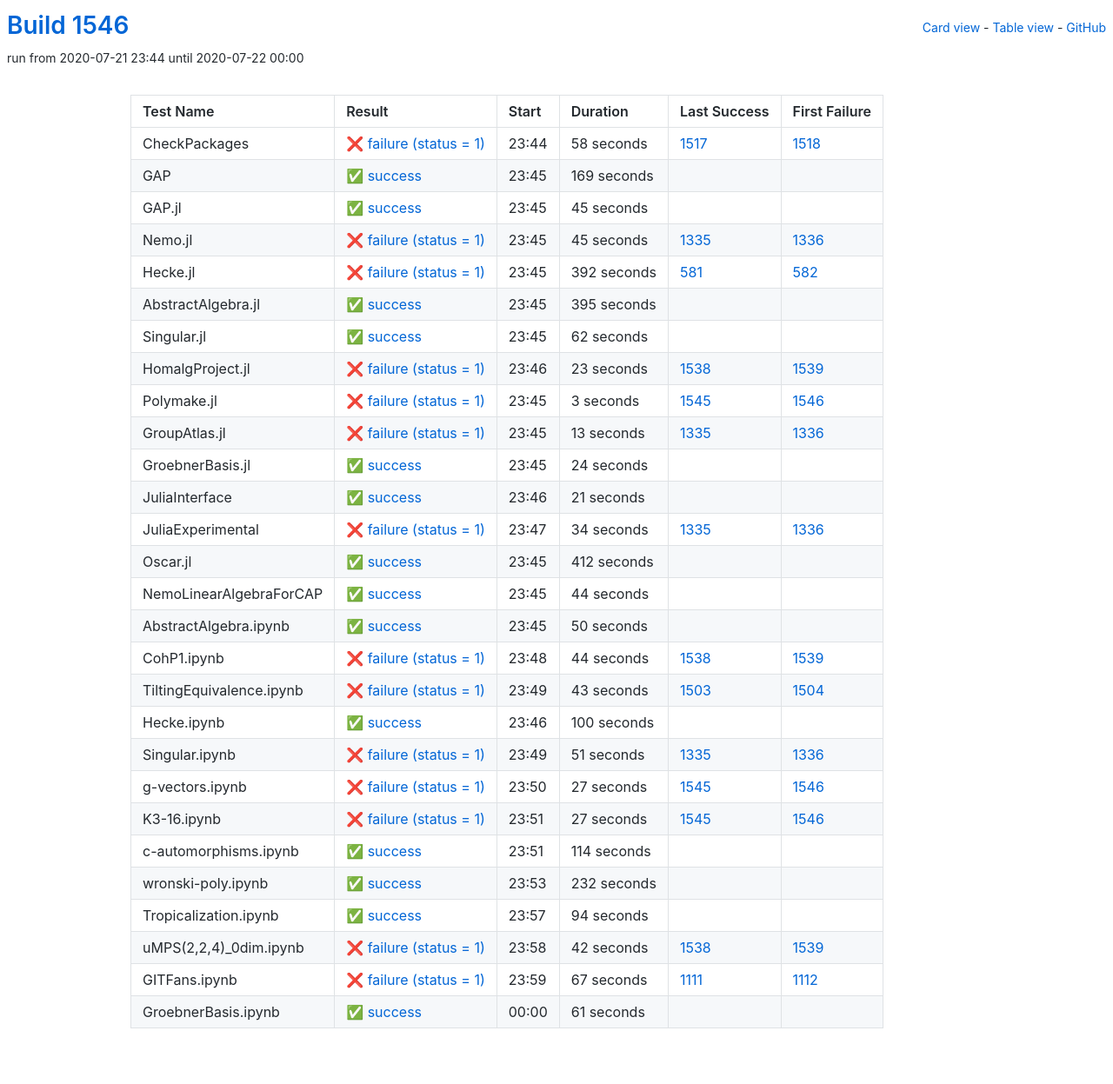
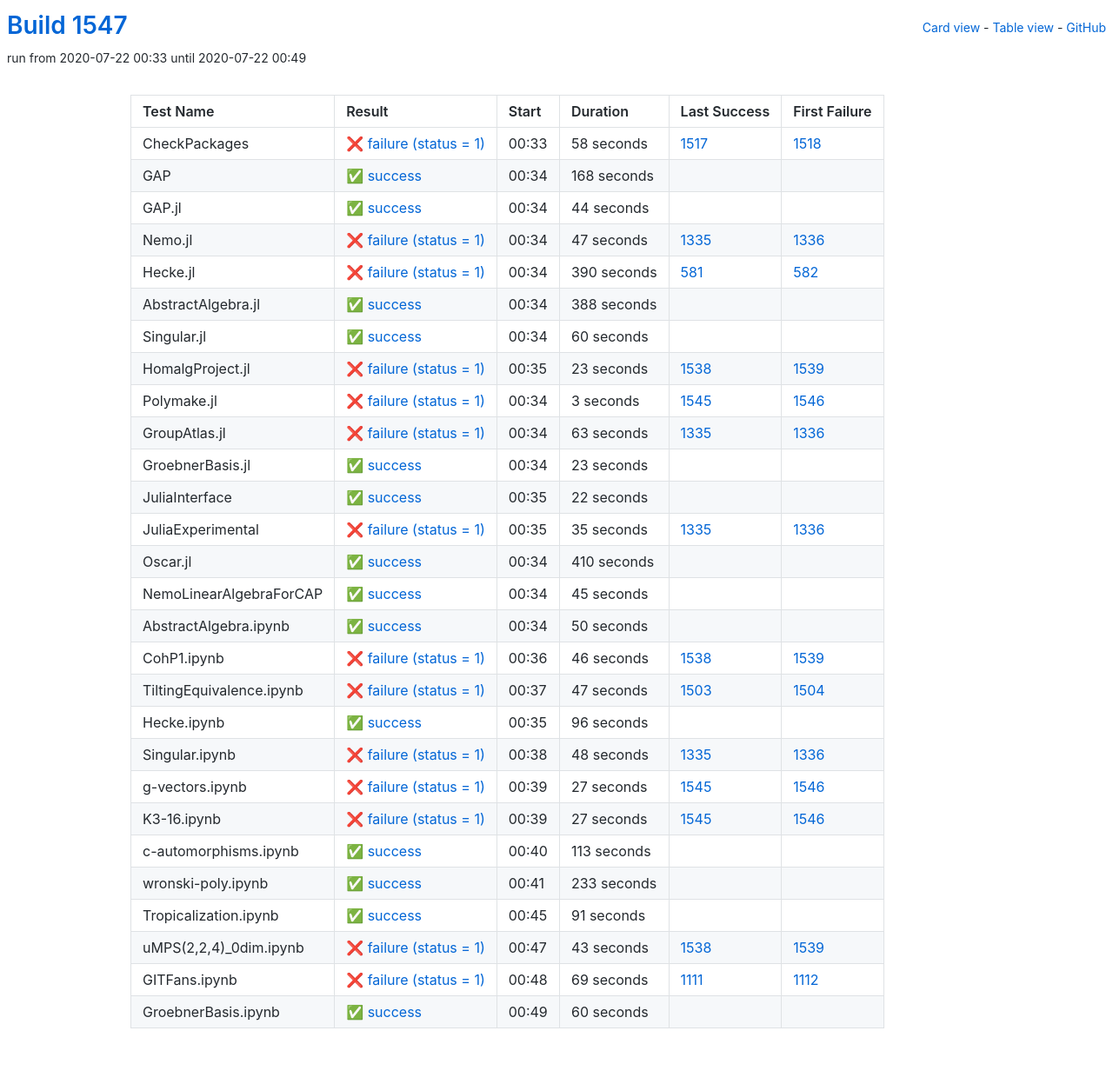
Before and after one commit to oscar-system/oscar-ci-status-1.4, a Jekyll site: the page built from table.html, in a window 1280 px wide. Shown: the whole page at 87% size. Built offline with Jekyll 4.4.1, drawn with Linux system fonts in a browser that asks for light colours.

Commit message:
Build #1547

```diff
--- a/_data/ci.yml
+++ b/_data/ci.yml
@@ -1,6 +1,6 @@
 ---
-build: 1546
-build_url: https://oscarci.mathematik.uni-kl.de/job/oscar-julia-1.4/1546/
+build: 1547
+build_url: https://oscarci.mathematik.uni-kl.de/job/oscar-julia-1.4/1547/
 job: oscar-julia-1.4
 organization: oscar-system
 repo: oscar-ci-status-1.4
@@ -8,8 +8,8 @@ repourl: https://github.com/oscar-system/oscar-ci-status-1.4
 tests:
 - name: CheckPackages
   id: checkpackages
-  log: https://oscarci.mathematik.uni-kl.de/job/oscar-julia-1.4/1546/artifact/logs/build-1546/CheckPackages.log
-  start: 2020-07-21 23:44
+  log: https://oscarci.mathematik.uni-kl.de/job/oscar-julia-1.4/1547/artifact/logs/build-1547/CheckPackages.log
+  start: 2020-07-22 00:33
   success: false
   exitcode: 1
   status: failure
@@ -20,80 +20,80 @@ tests:
   first_failure_url: https://oscarci.mathematik.uni-kl.de/job/oscar-julia-1.4/1518/
 - name: GAP
   id: gap
-  log: https://oscarci.mathematik.uni-kl.de/job/oscar-julia-1.4/1546/artifact/logs/build-1546/GAP.log
-  start: 2020-07-21 23:45
+  log: https://oscarci.mathematik.uni-kl.de/job/oscar-julia-1.4/1547/artifact/logs/build-1547/GAP.log
+  start: 2020-07-22 00:34
   success: true
   exitcode: 0
   status: success
-  duration: 169
+  duration: 168
   last_success: false
   last_success_url:
   first_failure: false
   first_failure_url:
 - name: GAP.jl
   id: gap-jl
-  log: https://oscarci.mathematik.uni-kl.de/job/oscar-julia-1.4/1546/artifact/logs/build-1546/GAP.jl.log
-  start: 2020-07-21 23:45
+  log: https://oscarci.mathematik.uni-kl.de/job/oscar-julia-1.4/1547/artifact/logs/build-1547/GAP.jl.log
+  start: 2020-07-22 00:34
   success: true
   exitcode: 0
   status: success
-  duration: 45
+  duration: 44
   last_success: false
   last_success_url:
   first_failure: false
   first_failure_url:
 - name: Nemo.jl
   id: nemo-jl
-  log: https://oscarci.mathematik.uni-kl.de/job/oscar-julia-1.4/1546/artifact/logs/build-1546/Nemo.jl.log
-  start: 2020-07-21 23:45
+  log: https://oscarci.mathematik.uni-kl.de/job/oscar-julia-1.4/1547/artifact/logs/build-1547/Nemo.jl.log
+  start: 2020-07-22 00:34
   success: false
   exitcode: 1
   status: failure
-  duration: 45
+  duration: 47
   last_success: 1335
   last_success_url: https://oscarci.mathematik.uni-kl.de/job/oscar-julia-1.4/1335/
   first_failure: 1336
   first_failure_url: https://oscarci.mathematik.uni-kl.de/job/oscar-julia-1.4/1336/
 - name: Hecke.jl
   id: hecke-jl
-  log: https://oscarci.mathematik.uni-kl.de/job/oscar-julia-1.4/1546/artifact/logs/build-1546/Hecke.jl.log
-  start: 2020-07-21 23:45
+  log: https://oscarci.mathematik.uni-kl.de/job/oscar-julia-1.4/1547/artifact/logs/build-1547/Hecke.jl.log
+  start: 2020-07-22 00:34
   success: false
   exitcode: 1
   status: failure
-  duration: 392
+  duration: 390
   last_success: 581
   last_success_url: https://oscarci.mathematik.uni-kl.de/job/oscar-julia-1.4/581/
   first_failure: 582
   first_failure_url: https://oscarci.mathematik.uni-kl.de/job/oscar-julia-1.4/582/
 - name: AbstractAlgebra.jl
   id: abstractalgebra-jl
-  log: https://oscarci.mathematik.uni-kl.de/job/oscar-julia-1.4/1546/artifact/logs/build-1546/AbstractAlgebra.jl.log
-  start: 2020-07-21 23:45
+  log: https://oscarci.mathematik.uni-kl.de/job/oscar-julia-1.4/1547/artifact/logs/build-1547/AbstractAlgebra.jl.log
+  start: 2020-07-22 00:34
   success: true
   exitcode: 0
   status: success
-  duration: 395
+  duration: 388
   last_success: false
   last_success_url:
   first_failure: false
   first_failure_url:
 - name: Singular.jl
   id: singular-jl
-  log: https://oscarci.mathematik.uni-kl.de/job/oscar-julia-1.4/1546/artifact/logs/build-1546/Singular.jl.log
-  start: 2020-07-21 23:45
+  log: https://oscarci.mathematik.uni-kl.de/job/oscar-julia-1.4/1547/artifact/logs/build-1547/Singular.jl.log
+  start: 2020-07-22 00:34
   success: true
   exitcode: 0
   status: success
-  duration: 62
+  duration: 60
   last_success: false
   last_success_url:
   first_failure: false
   first_failure_url:
 - name: HomalgProject.jl
   id: homalgproject-jl
-  log: https://oscarci.mathematik.uni-kl.de/job/oscar-julia-1.4/1546/artifact/logs/build-1546/HomalgProject.jl.log
-  start: 2020-07-21 23:46
+  log: https://oscarci.mathematik.uni-kl.de/job/oscar-julia-1.4/1547/artifact/logs/build-1547/HomalgProject.jl.log
+  start: 2020-07-22 00:35
   success: false
   exitcode: 1
   status: failure
@@ -104,8 +104,8 @@ tests:
   first_failure_url: https://oscarci.mathematik.uni-kl.de/job/oscar-julia-1.4/1539/
 - name: Polymake.jl
   id: polymake-jl
-  log: https://oscarci.mathematik.uni-kl.de/job/oscar-julia-1.4/1546/artifact/logs/build-1546/Polymake.jl.log
-  start: 2020-07-21 23:45
+  log: https://oscarci.mathematik.uni-kl.de/job/oscar-julia-1.4/1547/artifact/logs/build-1547/Polymake.jl.log
+  start: 2020-07-22 00:34
   success: false
   exitcode: 1
   status: failure
@@ -116,80 +116,80 @@ tests:
   first_failure_url: https://oscarci.mathematik.uni-kl.de/job/oscar-julia-1.4/1546/
 - name: GroupAtlas.jl
   id: groupatlas-jl
-  log: https://oscarci.mathematik.uni-kl.de/job/oscar-julia-1.4/1546/artifact/logs/build-1546/GroupAtlas.jl.log
-  start: 2020-07-21 23:45
+  log: https://oscarci.mathematik.uni-kl.de/job/oscar-julia-1.4/1547/artifact/logs/build-1547/GroupAtlas.jl.log
+  start: 2020-07-22 00:34
   success: false
   exitcode: 1
   status: failure
-  duration: 13
+  duration: 63
   last_success: 1335
   last_success_url: https://oscarci.mathematik.uni-kl.de/job/oscar-julia-1.4/1335/
   first_failure: 1336
   first_failure_url: https://oscarci.mathematik.uni-kl.de/job/oscar-julia-1.4/1336/
 - name: GroebnerBasis.jl
   id: groebnerbasis-jl
-  log: https://oscarci.mathematik.uni-kl.de/job/oscar-julia-1.4/1546/artifact/logs/build-1546/GroebnerBasis.jl.log
-  start: 2020-07-21 23:45
+  log: https://oscarci.mathematik.uni-kl.de/job/oscar-julia-1.4/1547/artifact/logs/build-1547/GroebnerBasis.jl.log
+  start: 2020-07-22 00:34
   success: true
   exitcode: 0
   status: success
-  duration: 24
+  duration: 23
   last_success: false
   last_success_url:
   first_failure: false
   first_failure_url:
 - name: JuliaInterface
   id: juliainterface
-  log: https://oscarci.mathematik.uni-kl.de/job/oscar-julia-1.4/1546/artifact/logs/build-1546/JuliaInterface.log
-  start: 2020-07-21 23:46
+  log: https://oscarci.mathematik.uni-kl.de/job/oscar-julia-1.4/1547/artifact/logs/build-1547/JuliaInterface.log
+  start: 2020-07-22 00:35
   success: true
   exitcode: 0
   status: success
-  duration: 21
+  duration: 22
   last_success: false
   last_success_url:
   first_failure: false
   first_failure_url:
 - name: JuliaExperimental
   id: juliaexperimental
-  log: https://oscarci.mathematik.uni-kl.de/job/oscar-julia-1.4/1546/artifact/logs/build-1546/JuliaExperimental.log
-  start: 2020-07-21 23:47
+  log: https://oscarci.mathematik.uni-kl.de/job/oscar-julia-1.4/1547/artifact/logs/build-1547/JuliaExperimental.log
+  start: 2020-07-22 00:35
   success: false
   exitcode: 1
   status: failure
-  duration: 34
+  duration: 35
   last_success: 1335
   last_success_url: https://oscarci.mathematik.uni-kl.de/job/oscar-julia-1.4/1335/
   first_failure: 1336
   first_failure_url: https://oscarci.mathematik.uni-kl.de/job/oscar-julia-1.4/1336/
 - name: Oscar.jl
   id: oscar-jl
-  log: https://oscarci.mathematik.uni-kl.de/job/oscar-julia-1.4/1546/artifact/logs/build-1546/Oscar.jl.log
-  start: 2020-07-21 23:45
+  log: https://oscarci.mathematik.uni-kl.de/job/oscar-julia-1.4/1547/artifact/logs/build-1547/Oscar.jl.log
+  start: 2020-07-22 00:34
   success: true
   exitcode: 0
   status: success
-  duration: 412
+  duration: 410
   last_success: false
   last_success_url:
   first_failure: false
   first_failure_url:
 - name: NemoLinearAlgebraForCAP
   id: nemolinearalgebraforcap
-  log: https://oscarci.mathematik.uni-kl.de/job/oscar-julia-1.4/1546/artifact/logs/build-1546/NemoLinearAlgebraForCAP.log
-  start: 2020-07-21 23:45
+  log: https://oscarci.mathematik.uni-kl.de/job/oscar-julia-1.4/1547/artifact/logs/build-1547/NemoLinearAlgebraForCAP.log
+  start: 2020-07-22 00:34
   success: true
   exitcode: 0
   status: success
-  duration: 44
+  duration: 45
   last_success: false
   last_success_url:
   first_failure: false
   first_failure_url:
 - name: AbstractAlgebra.ipynb
   id: abstractalgebra-ipynb
-  log: https://oscarci.mathematik.uni-kl.de/job/oscar-julia-1.4/1546/artifact/logs/build-1546/AbstractAlgebra.ipynb.log
-  start: 2020-07-21 23:45
+  log: https://oscarci.mathematik.uni-kl.de/job/oscar-julia-1.4/1547/artifact/logs/build-1547/AbstractAlgebra.ipynb.log
+  start: 2020-07-22 00:34
   success: true
   exitcode: 0
   status: success
@@ -200,56 +200,56 @@ tests:
   first_failure_url:
 - name: CohP1.ipynb
   id: cohp1-ipynb
-  log: https://oscarci.mathematik.uni-kl.de/job/oscar-julia-1.4/1546/artifact/logs/build-1546/CohP1.ipynb.log
-  start: 2020-07-21 23:48
+  log: https://oscarci.mathematik.uni-kl.de/job/oscar-julia-1.4/1547/artifact/logs/build-1547/CohP1.ipynb.log
+  start: 2020-07-22 00:36
   success: false
   exitcode: 1
   status: failure
-  duration: 44
+  duration: 46
   last_success: 1538
   last_success_url: https://oscarci.mathematik.uni-kl.de/job/oscar-julia-1.4/1538/
   first_failure: 1539
   first_failure_url: https://oscarci.mathematik.uni-kl.de/job/oscar-julia-1.4/1539/
 - name: TiltingEquivalence.ipynb
   id: tiltingequivalence-ipynb
-  log: https://oscarci.mathematik.uni-kl.de/job/oscar-julia-1.4/1546/artifact/logs/build-1546/TiltingEquivalence.ipynb.log
-  start: 2020-07-21 23:49
+  log: https://oscarci.mathematik.uni-kl.de/job/oscar-julia-1.4/1547/artifact/logs/build-1547/TiltingEquivalence.ipynb.log
+  start: 2020-07-22 00:37
   success: false
   exitcode: 1
   status: failure
-  duration: 43
+  duration: 47
   last_success: 1503
   last_success_url: https://oscarci.mathematik.uni-kl.de/job/oscar-julia-1.4/1503/
   first_failure: 1504
   first_failure_url: https://oscarci.mathematik.uni-kl.de/job/oscar-julia-1.4/1504/
 - name: Hecke.ipynb
   id: hecke-ipynb
-  log: https://oscarci.mathematik.uni-kl.de/job/oscar-julia-1.4/1546/artifact/logs/build-1546/Hecke.ipynb.log
-  start: 2020-07-21 23:46
+  log: https://oscarci.mathematik.uni-kl.de/job/oscar-julia-1.4/1547/artifact/logs/build-1547/Hecke.ipynb.log
+  start: 2020-07-22 00:35
   success: true
   exitcode: 0
   status: success
-  duration: 100
+  duration: 96
   last_success: false
   last_success_url:
   first_failure: false
   first_failure_url:
 - name: Singular.ipynb
   id: singular-ipynb
-  log: https://oscarci.mathematik.uni-kl.de/job/oscar-julia-1.4/1546/artifact/logs/build-1546/Singular.ipynb.log
-  start: 2020-07-21 23:49
+  log: https://oscarci.mathematik.uni-kl.de/job/oscar-julia-1.4/1547/artifact/logs/build-1547/Singular.ipynb.log
+  start: 2020-07-22 00:38
   success: false
   exitcode: 1
   status: failure
-  duration: 51
+  duration: 48
   last_success: 1335
   last_success_url: https://oscarci.mathematik.uni-kl.de/job/oscar-julia-1.4/1335/
   first_failure: 1336
   first_failure_url: https://oscarci.mathematik.uni-kl.de/job/oscar-julia-1.4/1336/
 - name: g-vectors.ipynb
   id: g-vectors-ipynb
-  log: https://oscarci.mathematik.uni-kl.de/job/oscar-julia-1.4/1546/artifact/logs/build-1546/g-vectors.ipynb.log
-  start: 2020-07-21 23:50
+  log: https://oscarci.mathematik.uni-kl.de/job/oscar-julia-1.4/1547/artifact/logs/build-1547/g-vectors.ipynb.log
+  start: 2020-07-22 00:39
   success: false
   exitcode: 1
   status: failure
@@ -260,8 +260,8 @@ tests:
   first_failure_url: https://oscarci.mathematik.uni-kl.de/job/oscar-julia-1.4/1546/
 - name: K3-16.ipynb
   id: k3-16-ipynb
-  log: https://oscarci.mathematik.uni-kl.de/job/oscar-julia-1.4/1546/artifact/logs/build-1546/K3-16.ipynb.log
-  start: 2020-07-21 23:51
+  log: https://oscarci.mathematik.uni-kl.de/job/oscar-julia-1.4/1547/artifact/logs/build-1547/K3-16.ipynb.log
+  start: 2020-07-22 00:39
   success: false
   exitcode: 1
   status: failure
@@ -272,72 +272,72 @@ tests:
   first_failure_url: https://oscarci.mathematik.uni-kl.de/job/oscar-julia-1.4/1546/
 - name: c-automorphisms.ipynb
   id: c-automorphisms-ipynb
-  log: https://oscarci.mathematik.uni-kl.de/job/oscar-julia-1.4/1546/artifact/logs/build-1546/c-automorphisms.ipynb.log
-  start: 2020-07-21 23:51
+  log: https://oscarci.mathematik.uni-kl.de/job/oscar-julia-1.4/1547/artifact/logs/build-1547/c-automorphisms.ipynb.log
+  start: 2020-07-22 00:40
   success: true
   exitcode: 0
   status: success
-  duration: 114
+  duration: 113
   last_success: false
   last_success_url:
   first_failure: false
   first_failure_url:
 - name: wronski-poly.ipynb
   id: wronski-poly-ipynb
-  log: https://oscarci.mathematik.uni-kl.de/job/oscar-julia-1.4/1546/artifact/logs/build-1546/wronski-poly.ipynb.log
-  start: 2020-07-21 23:53
+  log: https://oscarci.mathematik.uni-kl.de/job/oscar-julia-1.4/1547/artifact/logs/build-1547/wronski-poly.ipynb.log
+  start: 2020-07-22 00:41
   success: true
   exitcode: 0
   status: success
-  duration: 232
+  duration: 233
   last_success: false
   last_success_url:
   first_failure: false
   first_failure_url:
 - name: Tropicalization.ipynb
   id: tropicalization-ipynb
-  log: https://oscarci.mathematik.uni-kl.de/job/oscar-julia-1.4/1546/artifact/logs/build-1546/Tropicalization.ipynb.log
-  start: 2020-07-21 23:57
+  log: https://oscarci.mathematik.uni-kl.de/job/oscar-julia-1.4/1547/artifact/logs/build-1547/Tropicalization.ipynb.log
+  start: 2020-07-22 00:45
   success: true
   exitcode: 0
   status: success
-  duration: 94
+  duration: 91
   last_success: false
   last_success_url:
   first_failure: false
   first_failure_url:
 - name: uMPS(2,2,4)_0dim.ipynb
   id: umps-2-2-4-0dim-ipynb
-  log: https://oscarci.mathematik.uni-kl.de/job/oscar-julia-1.4/1546/artifact/logs/build-1546/uMPS-2-2-4-_0dim.ipynb.log
-  start: 2020-07-21 23:58
+  log: https://oscarci.mathematik.uni-kl.de/job/oscar-julia-1.4/1547/artifact/logs/build-1547/uMPS-2-2-4-_0dim.ipynb.log
+  start: 2020-07-22 00:47
   success: false
   exitcode: 1
   status: failure
-  duration: 42
+  duration: 43
   last_success: 1538
   last_success_url: https://oscarci.mathematik.uni-kl.de/job/oscar-julia-1.4/1538/
   first_failure: 1539
   first_failure_url: https://oscarci.mathematik.uni-kl.de/job/oscar-julia-1.4/1539/
 - name: GITFans.ipynb
   id: gitfans-ipynb
-  log: https://oscarci.mathematik.uni-kl.de/job/oscar-julia-1.4/1546/artifact/logs/build-1546/GITFans.ipynb.log
-  start: 2020-07-21 23:59
+  log: https://oscarci.mathematik.uni-kl.de/job/oscar-julia-1.4/1547/artifact/logs/build-1547/GITFans.ipynb.log
+  start: 2020-07-22 00:48
   success: false
   exitcode: 1
   status: failure
-  duration: 67
+  duration: 69
   last_success: 1111
   last_success_url: https://oscarci.mathematik.uni-kl.de/job/oscar-julia-1.4/1111/
   first_failure: 1112
   first_failure_url: https://oscarci.mathematik.uni-kl.de/job/oscar-julia-1.4/1112/
 - name: GroebnerBasis.ipynb
   id: groebnerbasis-ipynb
-  log: https://oscarci.mathematik.uni-kl.de/job/oscar-julia-1.4/1546/artifact/logs/build-1546/GroebnerBasis.ipynb.log
-  start: 2020-07-22 00:00
+  log: https://oscarci.mathematik.uni-kl.de/job/oscar-julia-1.4/1547/artifact/logs/build-1547/GroebnerBasis.ipynb.log
+  start: 2020-07-22 00:49
   success: true
   exitcode: 0
   status: success
-  duration: 61
+  duration: 60
   last_success: false
   last_success_url:
   first_failure: false
```
Also changed, not shown: README.md.
